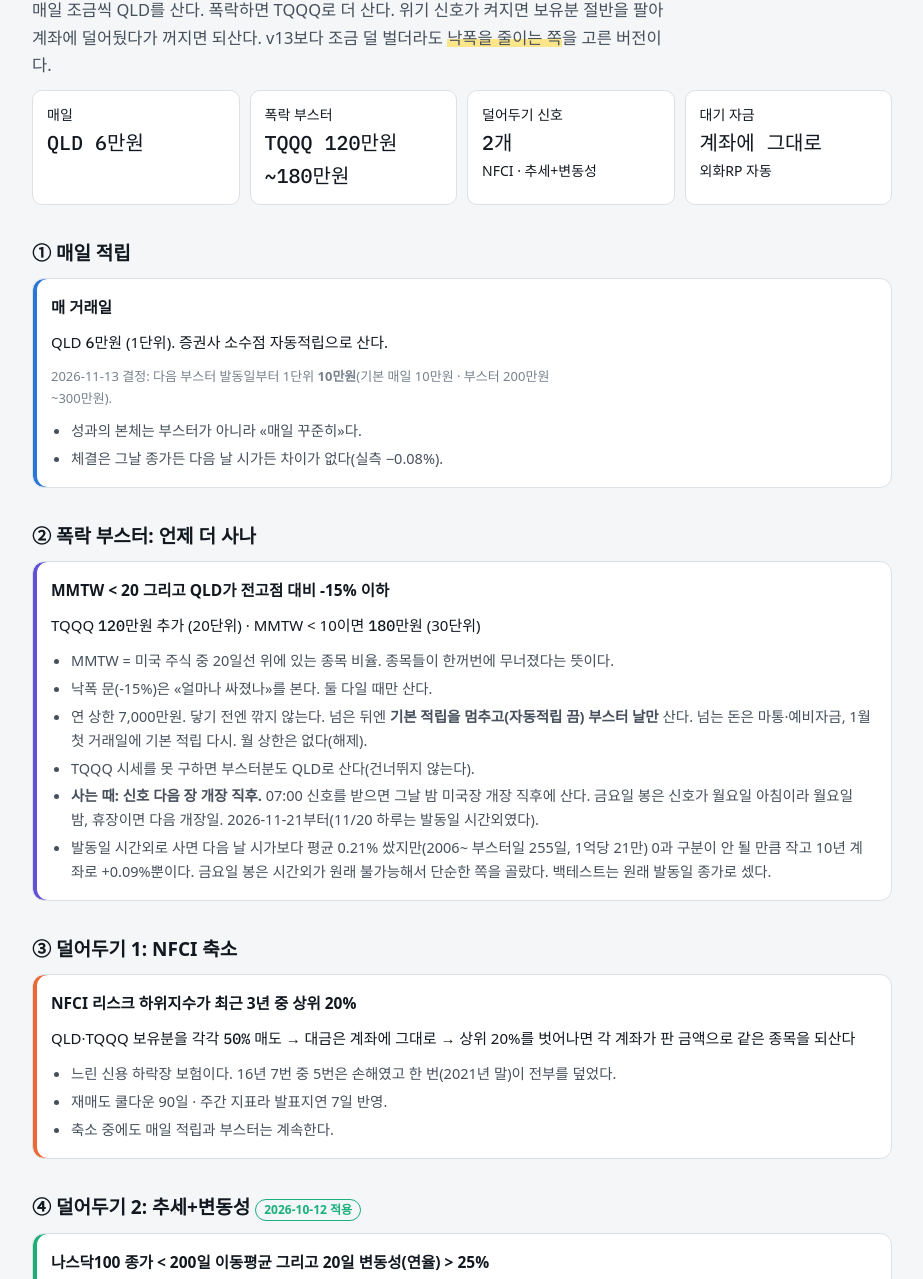
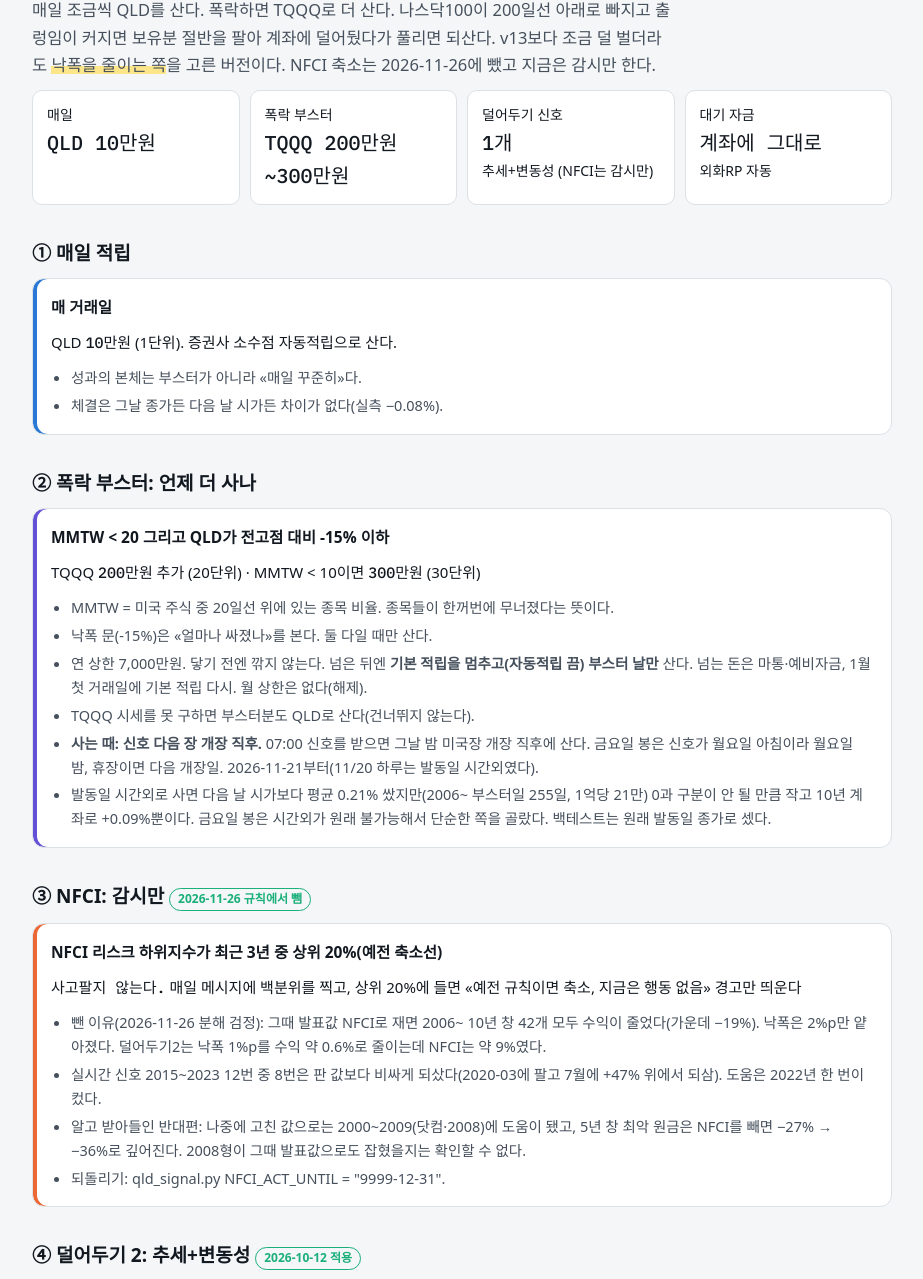
Before and after one commit to matin32644-prog/v14-rules, a plain HTML site: page index.html in a window 1280 px wide. Shown: the part 117-1396 px from the top of the page, without its empty margins (178-1101 px from the left). Drawn offline with Linux system fonts and the light colour scheme; a web font is replaced by a local one.

Commit message:
update 2026-11-26

```diff
--- a/index.html
+++ b/index.html
@@ -60,13 +60,13 @@ a{color:var(--qld)}
 </style></head><body><div class="wrap">
 
 <header>
-  <div class="eyebrow">QLD·TQQQ 적립 v14 (v13 + 덜어두기2) · 규칙 카드 · 생성 2026-11-21</div>
+  <div class="eyebrow">QLD·TQQQ 적립 v14 (v13 + 덜어두기2, NFCI 축소는 2026-11-26에 뺌·감시만) · 규칙 카드 · 생성 2026-11-26</div>
   <h1 data-fx="mask">덜 벌고 덜 빠지는 v14 적립 규칙</h1>
-  <p class="lead">매일 조금씩 QLD를 산다. 폭락하면 TQQQ로 더 산다. 위기 신호가 켜지면 보유분 절반을 팔아 계좌에 덜어뒀다가 꺼지면 되산다. v13보다 조금 덜 벌더라도 <span data-fx="marker">낙폭을 줄이는 쪽</span>을 고른 버전이다.</p>
+  <p class="lead">매일 조금씩 QLD를 산다. 폭락하면 TQQQ로 더 산다. 나스닥100이 200일선 아래로 빠지고 출렁임이 커지면 보유분 절반을 팔아 계좌에 덜어뒀다가 풀리면 되산다. v13보다 조금 덜 벌더라도 <span data-fx="marker">낙폭을 줄이는 쪽</span>을 고른 버전이다. NFCI 축소는 2026-11-26에 뺐고 지금은 감시만 한다.</p>
   <div class="flow">
-    <div>매일<b>QLD 6만원</b></div>
-    <div>폭락 부스터<b>TQQQ 120만원~180만원</b></div>
-    <div>덜어두기 신호<b>2개</b>NFCI · 추세+변동성</div>
+    <div>매일<b>QLD 10만원</b></div>
+    <div>폭락 부스터<b>TQQQ 200만원~300만원</b></div>
+    <div>덜어두기 신호<b>1개</b>추세+변동성 (NFCI는 감시만)</div>
     <div>대기 자금<b>계좌에 그대로</b>외화RP 자동</div>
   </div>
 </header>
@@ -75,8 +75,8 @@ a{color:var(--qld)}
   <h2>① 매일 적립</h2>
   <div class="card qld">
     <div class="when">매 거래일</div>
-    <div class="do">QLD <b>6만원</b> (1단위). 증권사 소수점 자동적립으로 산다.</div>
-    <p class="note">2026-11-13 결정: 다음 부스터 발동일부터 1단위 <b>10만원</b>(기본 매일 10만원 · 부스터 200만원~300만원).</p>
+    <div class="do">QLD <b>10만원</b> (1단위). 증권사 소수점 자동적립으로 산다.</div>
+
     <ul><li>성과의 본체는 부스터가 아니라 «매일 꾸준히»다.</li><li>체결은 그날 종가든 다음 날 시가든 차이가 없다(실측 −0.08%).</li></ul>
   </div>
 </section>
@@ -85,7 +85,7 @@ a{color:var(--qld)}
   <h2>② 폭락 부스터: 언제 더 사나</h2>
   <div class="card tqqq">
     <div class="when">MMTW &lt; 20 <b>그리고</b> QLD가 전고점 대비 -15% 이하</div>
-    <div class="do">TQQQ <b>120만원</b> 추가 (20단위) · MMTW &lt; 10이면 <b>180만원</b> (30단위)</div>
+    <div class="do">TQQQ <b>200만원</b> 추가 (20단위) · MMTW &lt; 10이면 <b>300만원</b> (30단위)</div>
     <ul>
       <li>MMTW = 미국 주식 중 20일선 위에 있는 종목 비율. 종목들이 한꺼번에 무너졌다는 뜻이다.</li>
       <li>낙폭 문(-15%)은 «얼마나 싸졌나»를 본다. 둘 다일 때만 산다.</li>
@@ -98,14 +98,15 @@ a{color:var(--qld)}
 </section>
 
 <section>
-  <h2>③ 덜어두기 1: NFCI 축소</h2>
+  <h2>③ NFCI: 감시만 <span class="tag new">2026-11-26 규칙에서 뺌</span></h2>
   <div class="card cut">
-    <div class="when">NFCI 리스크 하위지수가 최근 3년 중 상위 20%</div>
-    <div class="do">QLD·TQQQ 보유분을 각각 <b>50%</b> 매도 → 대금은 계좌에 그대로 → 상위 20%를 벗어나면 각 계좌가 판 금액으로 같은 종목을 되산다</div>
+    <div class="when">NFCI 리스크 하위지수가 최근 3년 중 상위 20%(예전 축소선)</div>
+    <div class="do"><b>사고팔지 않는다.</b> 매일 메시지에 백분위를 찍고, 상위 20%에 들면 «예전 규칙이면 축소, 지금은 행동 없음» 경고만 띄운다</div>
     <ul>
-      <li>느린 신용 하락장 보험이다. 16년 7번 중 5번은 손해였고 한 번(2021년 말)이 전부를 덮었다.</li>
-      <li>재매도 쿨다운 90일 · 주간 지표라 발표지연 7일 반영.</li>
-      <li>축소 중에도 매일 적립과 부스터는 계속한다.</li>
+      <li>뺀 이유(2026-11-26 분해 검정): 그때 발표값 NFCI로 재면 2006~ 10년 창 42개 모두 수익이 줄었다(가운데 −19%). 낙폭은 2%p만 얕아졌다. 덜어두기2는 낙폭 1%p를 수익 약 0.6%로 줄이는데 NFCI는 약 9%였다.</li>
+      <li>실시간 신호 2015~2023 12번 중 8번은 판 값보다 비싸게 되샀다(2020-03에 팔고 7월에 +47% 위에서 되삼). 도움은 2022년 한 번이 컸다.</li>
+      <li>알고 받아들인 반대편: 나중에 고친 값으로는 2000~2009(닷컴·2008)에 도움이 됐고, 5년 창 최악 원금은 NFCI를 빼면 −27% → −36%로 깊어진다. 2008형이 그때 발표값으로도 잡혔을지는 확인할 수 없다.</li>
+      <li>되돌리기: qld_signal.py NFCI_ACT_UNTIL = "9999-12-31".</li>
     </ul>
   </div>
 </section>
@@ -116,8 +117,7 @@ a{color:var(--qld)}
     <div class="when">나스닥100 종가 &lt; 200일 이동평균 <b>그리고</b> 20일 변동성(연율) &gt; 25%</div>
     <div class="do">QLD·TQQQ 보유분 <b>50%</b> 매도 → 대금은 계좌에 그대로 → 둘 중 하나라도 풀리면 각자 되산다</div>
     <ul>
-      <li>판단은 어제 종가로 한다. 매일 적립·부스터·NFCI 축소는 그대로 돈다.</li>
-      <li>NFCI와 같이 켜지면 보유분은 100% → 50% → 25%가 된다.</li>
+      <li>판단은 어제 종가로 한다. 매일 적립·부스터는 그대로 돈다.</li>
       <li>켜짐은 연 2번 남짓, 며칠 만에 꺼지는 깜빡임도 있다. 최장 44개월 동안 안 켜진 적이 있다.</li>
     </ul>
   </div>
@@ -130,15 +130,15 @@ a{color:var(--qld)}
     <ul>
       <li>체결 시각(2026-11-06 검정, 사전 등록 4개 통과): 2006년 이후 10년 창 42개에서 «모두 시가»보다 v14 10년 뒤 계좌 +0.5%(39개 창에서 나음), 닷컴 포함 67개 창 +1.2%(64개). 실제 42회차에서 되산 날 시가가 그날 종가보다 평균 0.84% 높았다.</li>
       <li>SGOV는 사고팔 때 왕복 약 0.16%가 들어 83~89일 넘게 머물러야 외화RP를 이긴다. 덜어두기2는 대기 중앙 6일이라 1987년 이후 78번 중 5~6번만 SGOV가 이겼다.</li>
-      <li>NFCI는 대기가 길어 SGOV가 조금 낫지만 2006년 이후 20년 누적으로 대기 금액의 1.7~1.9% 차이다. 헷갈리지 않게 두 신호를 같은 방식으로 통일했다.</li>
+      <li>(2026-11-26까지 함께 쓰던 NFCI 축소도 같은 방식이었다.)</li>
       <li>자동 외화RP가 없는 계좌면 그 돈이 0%로 논다. 그때는 18일만 넘어도 SGOV가 낫다.</li>
     </ul>
   </div>
 </section>
 
 <section>
-  <h2>왜 덜어두기가 둘인가</h2>
-  <p>두 신호는 잡는 하락이 다르다. NFCI는 느린 신용 하락장을 일찍 잡는다. 추세+변동성은 NFCI가 놓친 급락을 잡는다(대신 이미 −10% 안팎 빠진 뒤에 켜진다).</p>
+  <h2>예전 기록: 덜어두기가 둘이던 때 (2026-11-26까지)</h2>
+  <p>두 신호는 잡는 하락이 달랐다. NFCI는 느린 신용 하락장을 일찍 잡고(나중에 고친 값 기준), 추세+변동성은 NFCI가 놓친 급락을 잡는다(대신 이미 −10% 안팎 빠진 뒤에 켜진다). 아래 표는 고친 NFCI 값 기준이라 그때 발표값으로는 다를 수 있다.</p>
   <div class="tbl"><table><thead><tr><th>하락</th><th>고점 → 바닥</th><th>나스닥100</th><th>NFCI 첫 점등</th><th>추세+변동성 첫 점등</th></tr></thead><tbody><tr><td class='t'>닷컴 붕괴</td><td>2000-03 → 2002-10</td><td>-83%</td><td class='t'>고점 전부터 켜짐</td><td class='t'>2000-10-16 (나스닥 -31%)</td></tr><tr><td class='t'>금융위기</td><td>2007-10 → 2008-11</td><td>-54%</td><td class='t'>고점 전부터 켜짐</td><td class='t'>2008-01-09 (나스닥 -13%)</td></tr><tr><td class='t'>2018년 4분기</td><td>2018-08 → 2018-12</td><td>-23%</td><td class='t'>안 켜짐</td><td class='t'>2018-10-25 (나스닥 -8%)</td></tr><tr><td class='t'>코로나 급락</td><td>2020-02 → 2020-03</td><td>-28%</td><td class='t'>2020-02-28 (나스닥 -13%)</td><td class='t'>2020-03-10 (나스닥 -14%)</td></tr><tr><td class='t'>2022년 하락장</td><td>2021-11 → 2022-12</td><td>-36%</td><td class='t'>2021-11-26 (나스닥 -3%)</td><td class='t'>2022-01-31 (나스닥 -10%)</td></tr><tr><td class='t'>2025년 관세 급락</td><td>2025-02 → 2025-04</td><td>-23%</td><td class='t'>안 켜짐</td><td class='t'>2025-03-14 (나스닥 -11%)</td></tr></tbody></table></div>
   <p class="note">2006년 전 QLD·TQQQ와 2010년 전 TQQQ는 나스닥100 일간 2·3배 합성이다.</p>
   <div class="tbl"><table><thead><tr><th>계좌 MDD 중앙</th><th>NFCI만</th><th>둘 다</th><th>추세+변동성만</th></tr></thead><tbody><tr><td class='t'>2010~ 실물 TQQQ · 7년</td><td>-43.7%</td><td><b>-36.8%</b></td><td>-52.6%</td></tr><tr><td class='t'>2006~ · 10년</td><td>-50.1%</td><td><b>-40.0%</b></td><td>-57.6%</td></tr></tbody></table></div>
```
